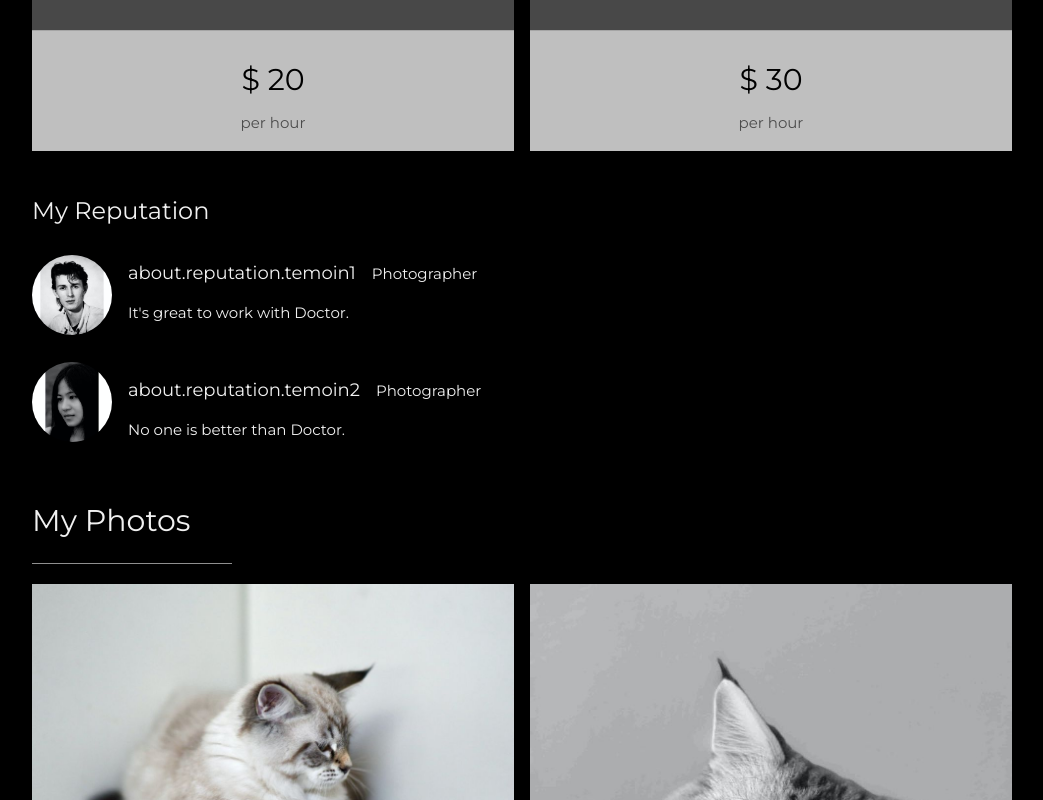
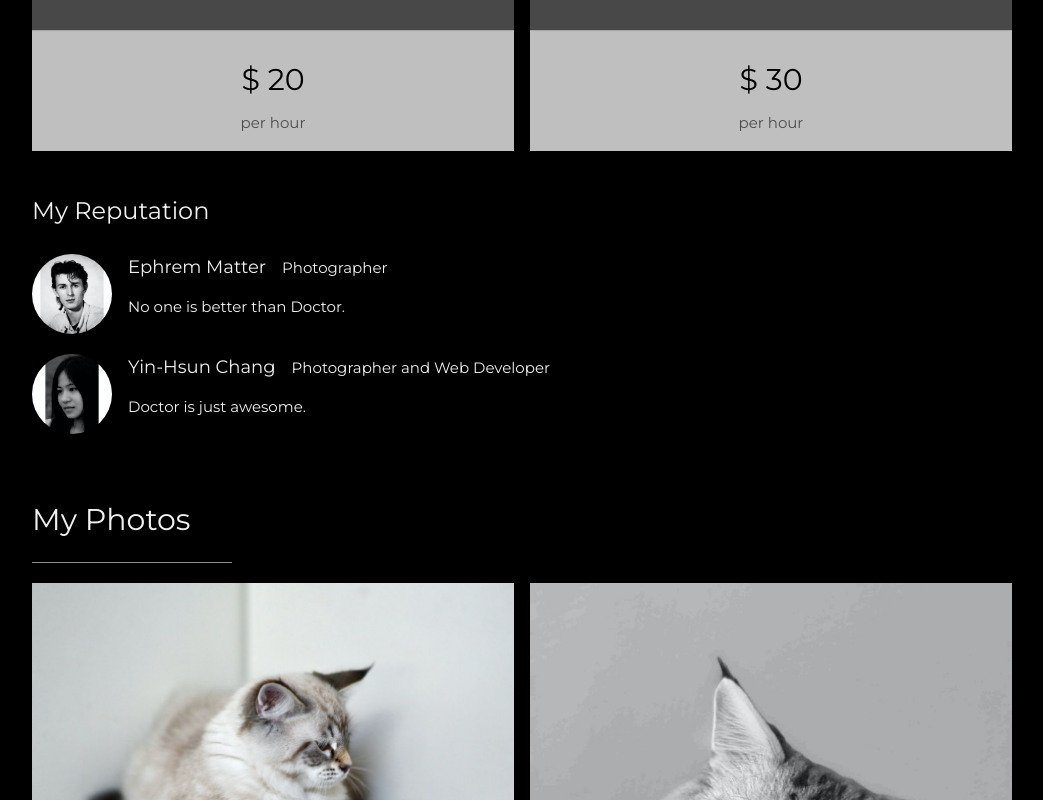
Before and after one commit to yinhsunchang/cat-model, a React (Vite) app: page / in a window 1280 px wide. Shown: the part 1960-2760 px from the top of the page, without its empty margins (178-1221 px from the left). Built offline with nearby package versions, Linux system fonts and the light colour scheme.

Commit message:
refactor: use TestimonialCard in About section

```diff
--- a/src/components/About.tsx
+++ b/src/components/About.tsx
@@ -2,8 +2,7 @@ import { useTranslation } from "react-i18next";
 import SkillBar from "./SkillBar.tsx";
 import StatCard from "./StatCard.tsx";
 import PriceCard from "./PriceCard.tsx";
-import ephrem from "../assets/ephrem255.jpg";
-import yinhsun from "../assets/yinhsun255.jpg";
+import TestimonialCard from "./TestimonialCard.tsx";
 
 const About = () => {
   const { t } = useTranslation();
@@ -28,39 +27,7 @@ const About = () => {
 
       <StatCard />
       <PriceCard />
-
-      <h3 className="padding-16 text-light-grey">
-        {t("about.reputation.title")}
-      </h3>
-      <img
-        src={ephrem}
-        alt="Avatar"
-        className="left circle margin-right"
-        style={{ width: "80px" }}
-      />
-      <p>
-        <span className="large margin-right">
-          {t("about.reputation.temoin1")}
-        </span>
-        {t("about.reputation.job1")}
-      </p>
-      <p>{t("about.reputation.text1")}</p>
-
-      <br />
-
-      <img
-        src={yinhsun}
-        alt="Avatar"
-        className="left circle margin-right"
-        style={{ width: "80px" }}
-      />
-      <p>
-        <span className="large margin-right">
-          {t("about.reputation.temoin2")}
-        </span>
-        {t("about.reputation.job2")}
-      </p>
-      <p>{t("about.reputation.text2")}</p>
+      <TestimonialCard />
     </div>
   );
 };
```
